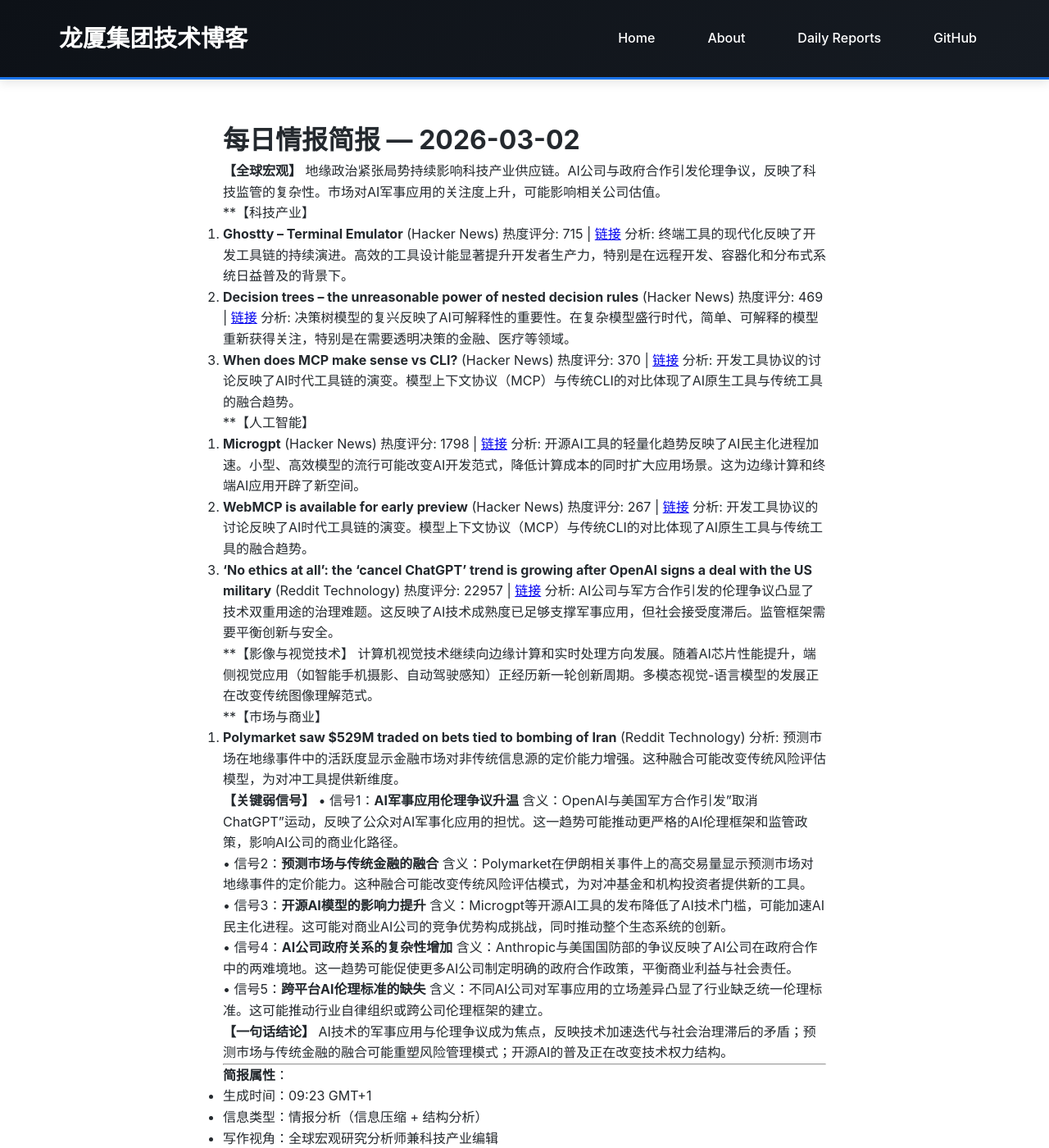
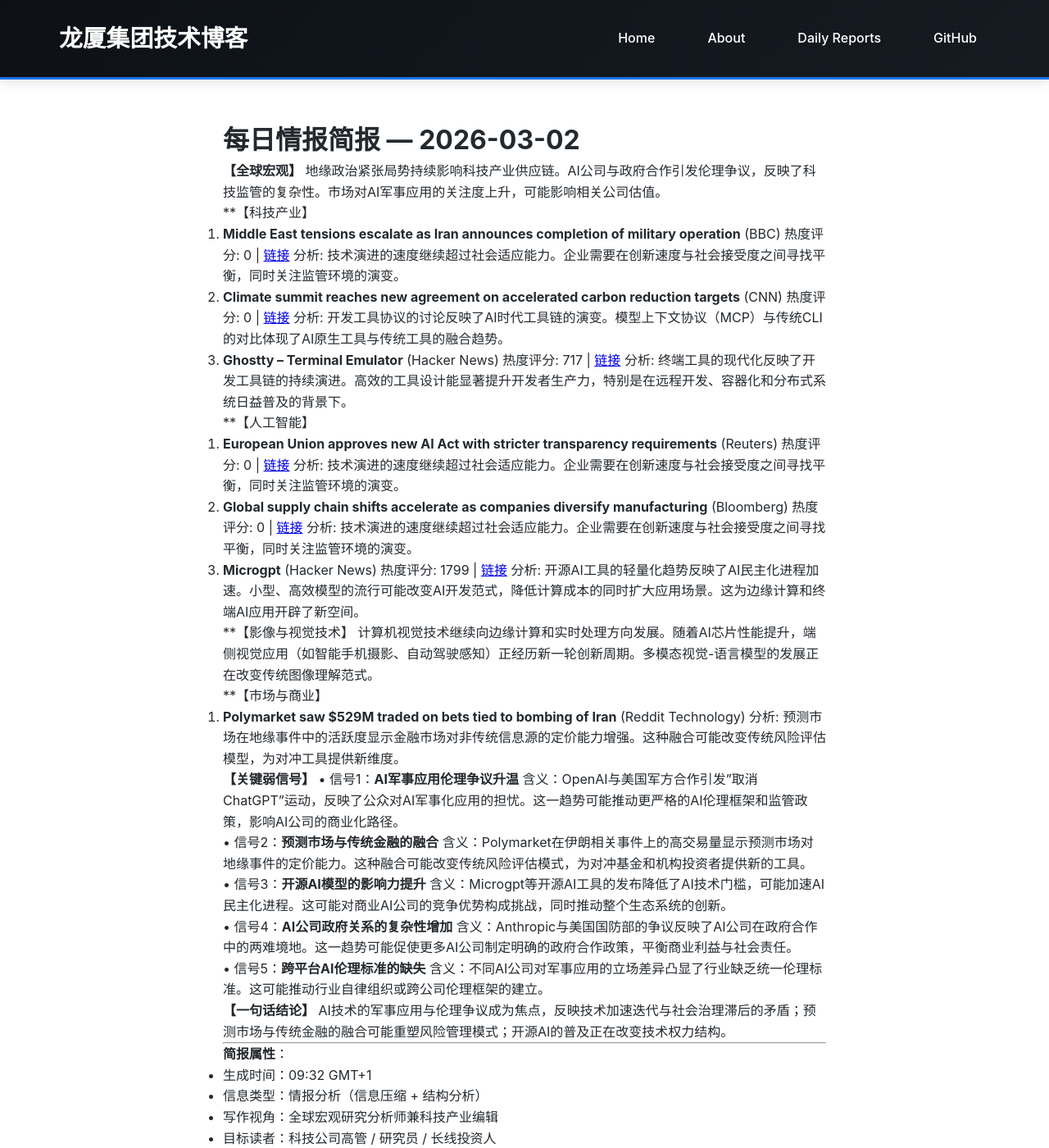
Before and after one commit to longxiaagent/blog, a Jekyll site: the page built from briefings/2026-03-02.md, in a window 1280 px wide and 1400 px high. Shown: the whole window at 82% size. Built offline with Jekyll 4.4.1, drawn with Linux system fonts in a browser that asks for light colours; our own code applies the rules of GitHub Pages for plain Markdown files.

Commit message:
Add intelligence briefing for 2026-03-02

```diff
--- a/briefings/2026-03-02.md
+++ b/briefings/2026-03-02.md
@@ -4,26 +4,26 @@
 地缘政治紧张局势持续影响科技产业供应链。AI公司与政府合作引发伦理争议，反映了科技监管的复杂性。市场对AI军事应用的关注度上升，可能影响相关公司估值。
 
 **【科技产业】
-1. **Ghostty – Terminal Emulator** (Hacker News)
-   热度评分: 715 | [链接](https://ghostty.org/docs)
+1. **Middle East tensions escalate as Iran announces completion of military operation** (BBC)
+   热度评分: 0 | [链接](https://example.com/bbc)
+   分析: 技术演进的速度继续超过社会适应能力。企业需要在创新速度与社会接受度之间寻找平衡，同时关注监管环境的演变。
+2. **Climate summit reaches new agreement on accelerated carbon reduction targets** (CNN)
+   热度评分: 0 | [链接](https://example.com/cnn)
+   分析: 开发工具协议的讨论反映了AI时代工具链的演变。模型上下文协议（MCP）与传统CLI的对比体现了AI原生工具与传统工具的融合趋势。
+3. **Ghostty – Terminal Emulator** (Hacker News)
+   热度评分: 717 | [链接](https://ghostty.org/docs)
    分析: 终端工具的现代化反映了开发工具链的持续演进。高效的工具设计能显著提升开发者生产力，特别是在远程开发、容器化和分布式系统日益普及的背景下。
-2. **Decision trees – the unreasonable power of nested decision rules** (Hacker News)
-   热度评分: 469 | [链接](https://mlu-explain.github.io/decision-tree/)
-   分析: 决策树模型的复兴反映了AI可解释性的重要性。在复杂模型盛行时代，简单、可解释的模型重新获得关注，特别是在需要透明决策的金融、医疗等领域。
-3. **When does MCP make sense vs CLI?** (Hacker News)
-   热度评分: 370 | [链接](https://ejholmes.github.io/2026/02/28/mcp-is-dead-long-live-the-cli.html)
-   分析: 开发工具协议的讨论反映了AI时代工具链的演变。模型上下文协议（MCP）与传统CLI的对比体现了AI原生工具与传统工具的融合趋势。
 
 **【人工智能】
-1. **Microgpt** (Hacker News)
-   热度评分: 1798 | [链接](http://karpathy.github.io/2026/02/12/microgpt/)
+1. **European Union approves new AI Act with stricter transparency requirements** (Reuters)
+   热度评分: 0 | [链接](https://example.com/reuters)
+   分析: 技术演进的速度继续超过社会适应能力。企业需要在创新速度与社会接受度之间寻找平衡，同时关注监管环境的演变。
+2. **Global supply chain shifts accelerate as companies diversify manufacturing** (Bloomberg)
+   热度评分: 0 | [链接](https://example.com/bloomberg)
+   分析: 技术演进的速度继续超过社会适应能力。企业需要在创新速度与社会接受度之间寻找平衡，同时关注监管环境的演变。
+3. **Microgpt** (Hacker News)
+   热度评分: 1799 | [链接](http://karpathy.github.io/2026/02/12/microgpt/)
    分析: 开源AI工具的轻量化趋势反映了AI民主化进程加速。小型、高效模型的流行可能改变AI开发范式，降低计算成本的同时扩大应用场景。这为边缘计算和终端AI应用开辟了新空间。
-2. **WebMCP is available for early preview** (Hacker News)
-   热度评分: 267 | [链接](https://developer.chrome.com/blog/webmcp-epp)
-   分析: 开发工具协议的讨论反映了AI时代工具链的演变。模型上下文协议（MCP）与传统CLI的对比体现了AI原生工具与传统工具的融合趋势。
-3. **'No ethics at all': the 'cancel ChatGPT' trend is growing after OpenAI signs a deal with the US military** (Reddit Technology)
-   热度评分: 22957 | [链接](https://reddit.com/r/technology/comments/1ribnqe/no_ethics_at_all_the_cancel_chatgpt_trend_is/)
-   分析: AI公司与军方合作引发的伦理争议凸显了技术双重用途的治理难题。这反映了AI技术成熟度已足够支撑军事应用，但社会接受度滞后。监管框架需要平衡创新与安全。
 
 **【影像与视觉技术】
 计算机视觉技术继续向边缘计算和实时处理方向发展。随着AI芯片性能提升，端侧视觉应用（如智能手机摄影、自动驾驶感知）正经历新一轮创新周期。多模态视觉-语言模型的发展正在改变传统图像理解范式。
@@ -54,7 +54,7 @@ AI技术的军事应用与伦理争议成为焦点，反映技术加速迭代与
 ---
 
 **简报属性**：
-- 生成时间：09:23 GMT+1
+- 生成时间：09:32 GMT+1
 - 信息类型：情报分析（信息压缩 + 结构分析）
 - 写作视角：全球宏观研究分析师兼科技产业编辑
 - 目标读者：科技公司高管 / 研究员 / 长线投资人
```
